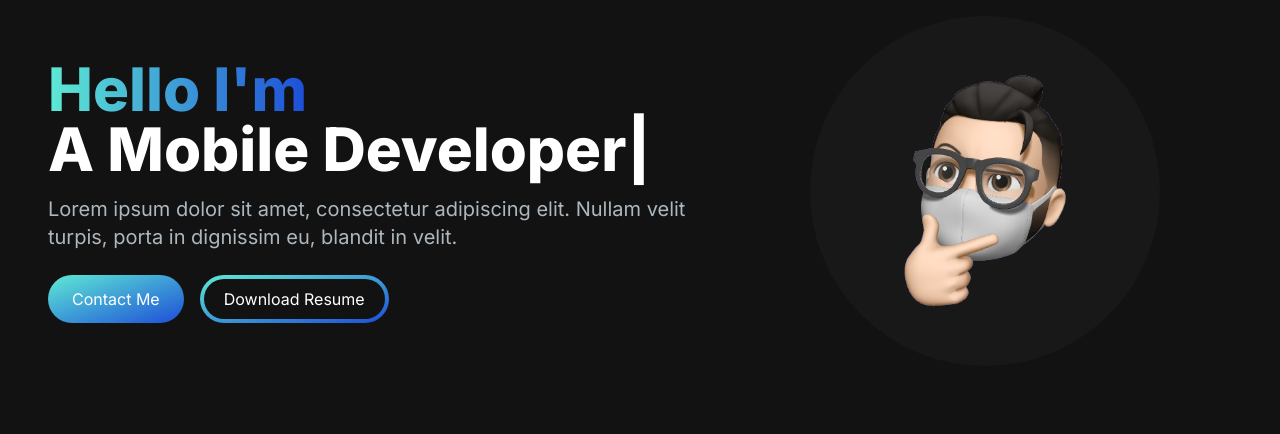
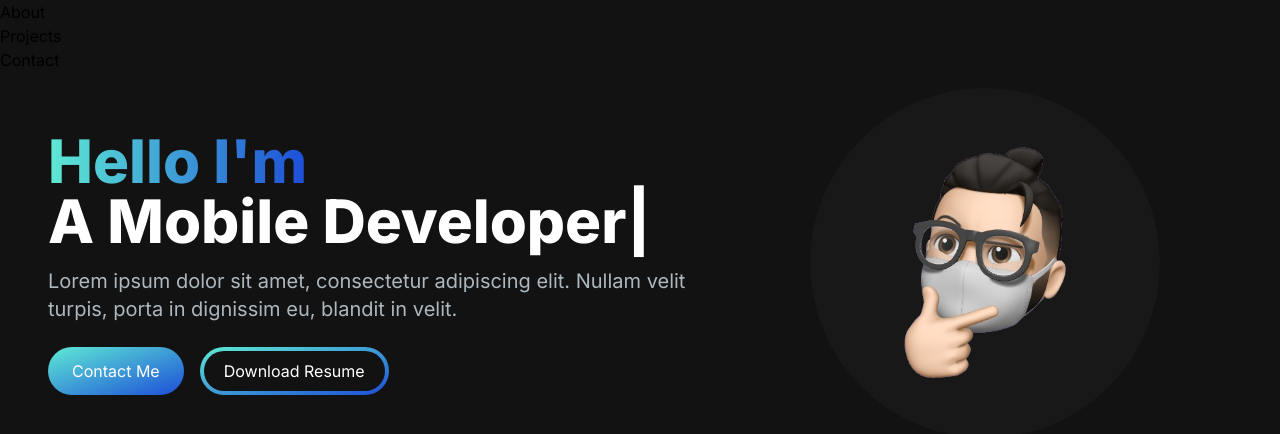
Before and after one commit to rayafarhadi/rayafarhadi.github.io, a Next.js app: page / in a window 1280 px wide. Shown: the top 434 px of the page. Built offline with nearby package versions, Linux system fonts and the light colour scheme.

Commit message:
Added basic layout for header

```diff
--- /dev/null
+++ b/app/components/NavItem.jsx
@@ -0,0 +1,8 @@
+import React from "react";
+import Link from "next/link";
+
+const NavItem = ({ href, title }) => {
+  return <Link href={href}>{title}</Link>;
+};
+
+export default NavItem;
--- /dev/null
+++ b/app/components/Navbar.jsx
@@ -0,0 +1,33 @@
+import React from "react";
+import NavItem from "./NavItem";
+
+const navItems = [
+  {
+    title: "About",
+    path: "#about",
+  },
+  {
+    title: "Projects",
+    path: "#projects",
+  },
+  {
+    title: "Contact",
+    path: "#contact",
+  },
+];
+
+const Navbar = () => {
+  return (
+    <nav>
+      <ul>
+        {navItems.map((link, index) => (
+          <li key={index}>
+            <NavItem href={link.path} title={link.title} />
+          </li>
+        ))}
+      </ul>
+    </nav>
+  );
+};
+
+export default Navbar;
--- a/app/page.js
+++ b/app/page.js
@@ -1,8 +1,10 @@
 import HeroSection from "./components/HeroSection";
+import Navbar from "./components/Navbar";
 
 export default function Home() {
   return (
     <main className="flex min-h-screen flex-col bg-[#121212]">
+      <Navbar />
       <div className="container mx-auto px-12 py-4">
         <HeroSection />
       </div>
```
